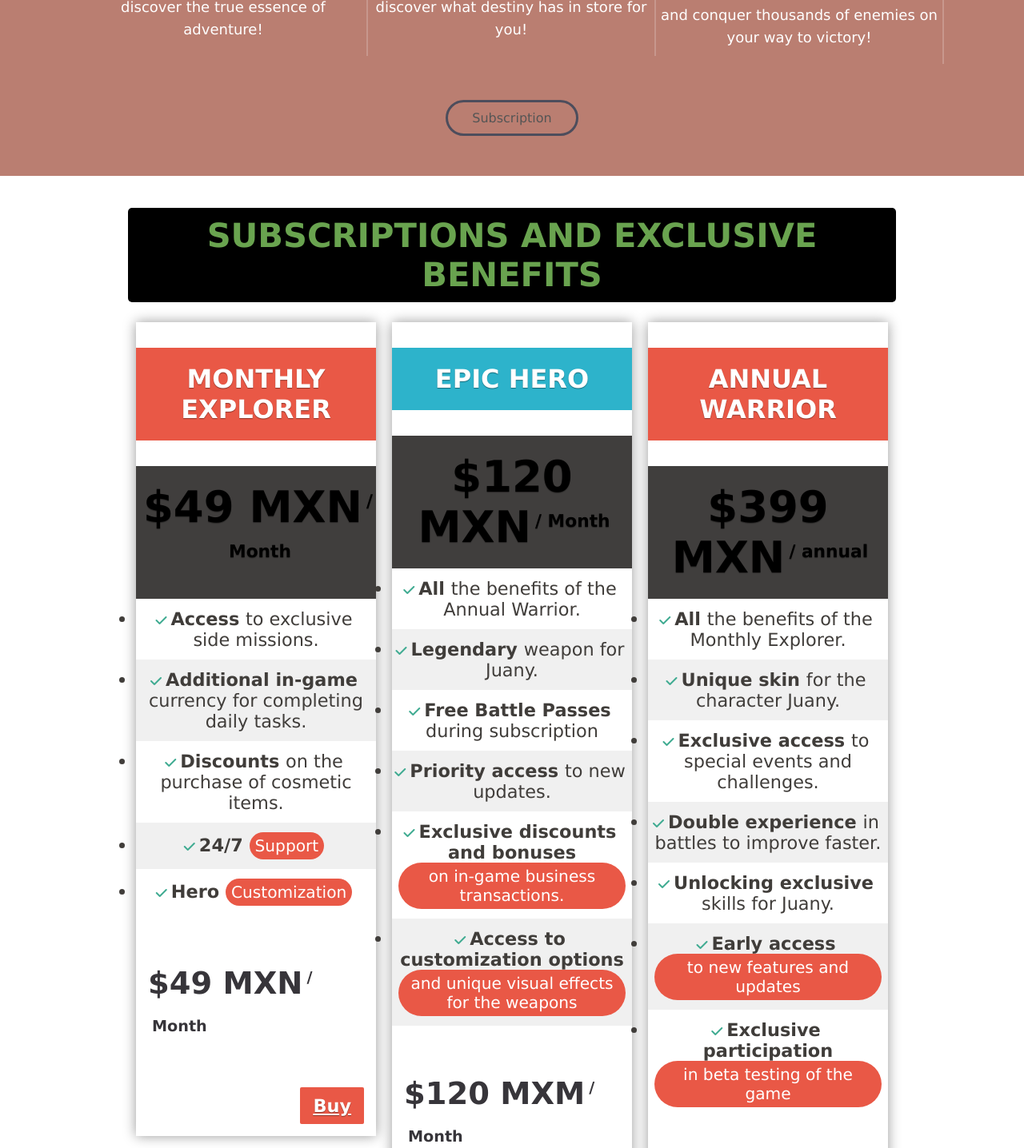
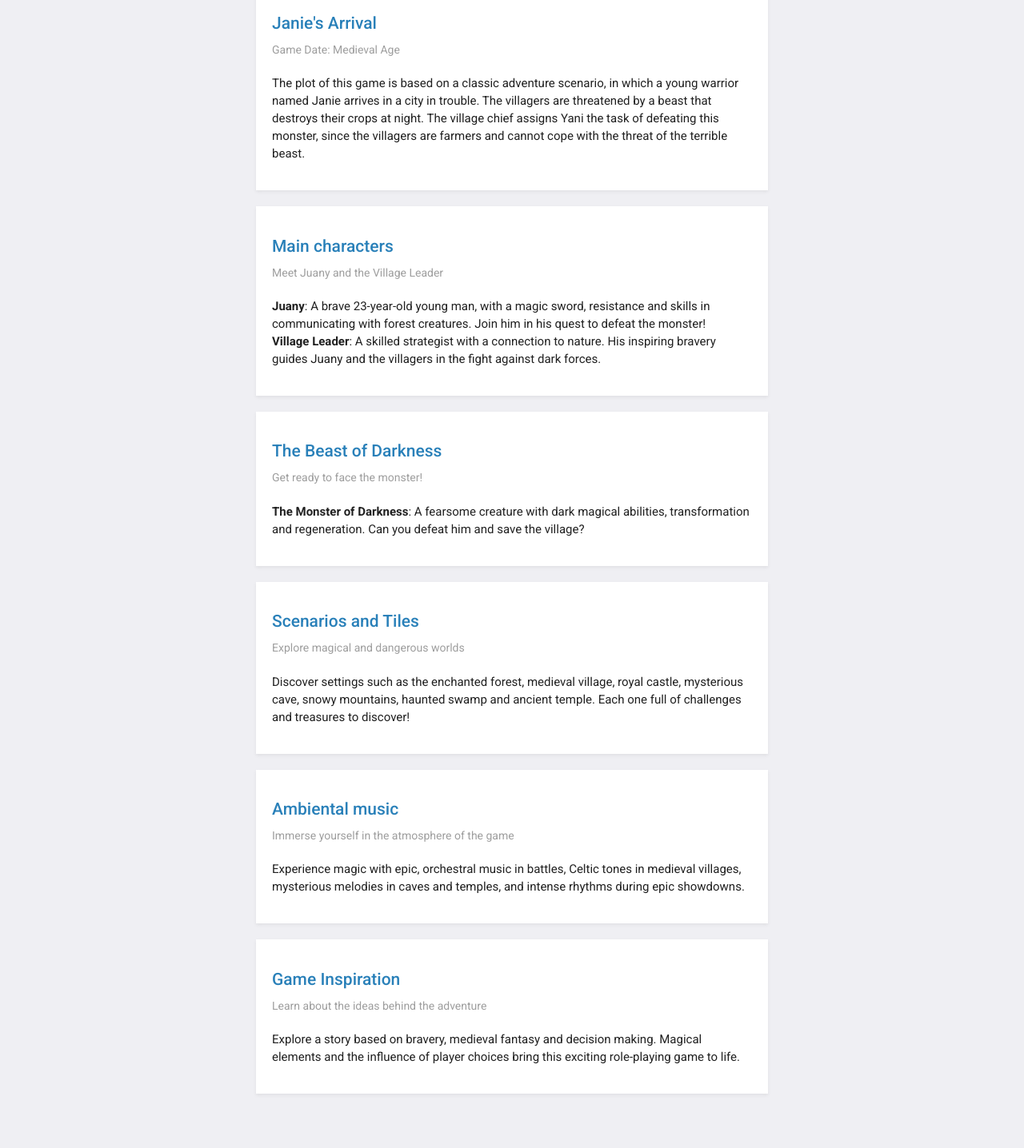
Before and after one commit to RABSUTSC/RABSUTSC.github.io, a plain HTML site: page index.html in a window 1280 px wide. Shown: the part 4951-6387 px from the top of the page at 80% size. Drawn offline with nearby package versions, Linux system fonts and the light colour scheme.

Commit message:
Add files via upload

```diff
--- a/index.html
+++ b/index.html
@@ -51,7 +51,7 @@
         </label>
         <nav class="menu">
             <a href="#main-description">Home</a>
-            <a href="#Blog">Blog</a>
+            <a href="#nueva-wrapper">Blog</a>
             <a href="#contacto">Contacts</a>
             <a href="#scroller">About</a>
             <a href="#">Pricing</a>
@@ -169,8 +169,137 @@
             </div>
         </div>
 
+        <!-- blog en home inicio -->
     </section>
+    <section>
+  <link href='https://fonts.googleapis.com/css?family=Roboto:400,500,300,700' rel='stylesheet' type='text/css'>
+  <style>
+ body {
+    background: #efeff3;
+    font-family: 'Roboto', sans-serif;
+    -webkit-font-smoothing: antialiased;
+    color: #212121;
+    margin: 0;
+    padding: 0;
+  }
 
+  .nueva-wrapper {
+    max-width: 1200px;
+    margin: 0 auto;
+    padding: 20px;
+  }
+
+  .nueva-top {
+    background: #3498db;
+    height: 180px;
+    border-top: 20px solid #2980b9;
+    display: flex;
+    align-items: center;
+    justify-content: center;
+  }
+
+  .nueva-top .nueva-title {
+    text-align: center;
+  }
+
+  .nueva-title h1 {
+    font-size: 24px;
+    color: #FFF;
+    font-weight: 500;
+  }
+
+  .nueva-content {
+    padding-bottom: 20px;
+  }
+
+  .nueva-card {
+    background: #fff;
+    padding: 20px;
+    margin: 20px auto;
+    box-shadow: 0 2px 4px rgba(100, 100, 100, 0.1);
+    max-width: 600px;
+  }
+
+  .nueva-card h2 {
+    font-size: 21px;
+    font-weight: 500;
+  }
+
+  .nueva-card h2 a {
+    color: #2980b9;
+    text-decoration: none;
+  }
+
+  .nueva-card .nueva-date {
+    color: #9e9e9e;
+    margin-top: 10px;
+    font-size: 14px;
+  }
+
+  .nueva-card .nueva-text {
+    color: #212121;
+    margin-top: 20px;
+    font-size: 15px;
+    line-height: 22px;
+  }
+  </style>
+</head>
+<body>
+    <div class="nueva-wrapper" id="nueva-wrapper">
+    <div class="nueva-top">
+      <div class="nueva-title">
+        <h1>Janie's Adventures - The Village</h1>
+      </div>
+    </div>
+    <div class="nueva-content">
+      <div class="nueva-card first">
+        <h2><a href="#">Janie's Arrival</a></h2>
+        <p class="nueva-date">Game Date: Medieval Age</p>
+        <p class="nueva-text">
+            The plot of this game is based on a classic adventure scenario, in which a young warrior named Janie arrives in a city in trouble. The villagers are threatened by a beast that destroys their crops at night. The village chief assigns Yani the task of defeating this monster, since the villagers are farmers and cannot cope with the threat of the terrible beast.
+        </p>
+      </div>
+      <div class="nueva-card">
+        <h2><a href="#">Main characters</a></h2>
+        <p class="nueva-date">Meet Juany and the Village Leader</p>
+        <p class="nueva-text">
+          <strong>Juany</strong>: A brave 23-year-old young man, with a magic sword, resistance and skills in communicating with forest creatures. Join him in his quest to defeat the monster!<br>
+          <strong>Village Leader</strong>: A skilled strategist with a connection to nature. His inspiring bravery guides Juany and the villagers in the fight against dark forces.
+        </p>
+      </div>
+      <div class="nueva-card">
+        <h2><a href="#">The Beast of Darkness</a></h2>
+        <p class="nueva-date">Get ready to face the monster!</p>
+        <p class="nueva-text">
+          <strong>The Monster of Darkness</strong>: A fearsome creature with dark magical abilities, transformation and regeneration. Can you defeat him and save the village?
+        </p>
+      </div>
+      <div class="nueva-card">
+        <h2><a href="#">Scenarios and Tiles</a></h2>
+        <p class="nueva-date">Explore magical and dangerous worlds</p>
+        <p class="nueva-text">
+            Discover settings such as the enchanted forest, medieval village, royal castle, mysterious cave, snowy mountains, haunted swamp and ancient temple. Each one full of challenges and treasures to discover!
+        </p>
+      </div>
+      <div class="nueva-card">
+        <h2><a href="#">Ambiental music</a></h2>
+        <p class="nueva-date">Immerse yourself in the atmosphere of the game</p>
+        <p class="nueva-text">
+            Experience magic with epic, orchestral music in battles, Celtic tones in medieval villages, mysterious melodies in caves and temples, and intense rhythms during epic showdowns.
+        </p>
+      </div>
+      <div class="nueva-card">
+        <h2><a href="#">Game Inspiration</a></h2>
+        <p class="nueva-date">Learn about the ideas behind the adventure</p>
+        <p class="nueva-text">
+            Explore a story based on bravery, medieval fantasy and decision making. Magical elements and the influence of player choices bring this exciting role-playing game to life.
+        </p>
+      </div>
+    </div>
+  </div>
+</section>
+
+<!-- blog en home inicio -->
     <script>
         function mostrarInformacion(personaje) {
             var informacionDiv = document.getElementById('informacion-' + personaje);
@@ -213,7 +342,7 @@
 <!-- Contenedor -->
 	<div class="pricing-wrapper clearfix">
 		<!-- Titulo -->
-		<h1 class="pricing-table-title">Subscriptions and Exclusive Benefits</h1>
+		<h1 class="pricing-table-title">Subscriptions and Benefits</h1>
         <style>
             @keyframes colorChange {
                 0% { color: #007BFF; }
@@ -457,7 +586,7 @@
                         <div class="footer-menu">
                             <ul>
                                 <a href="#main-description">Home</a>
-                                    <a href="#Blog">Blog</a>
+                                    <a href="#nueva-wrapper">Blog</a>
                                     <a href="#contacto">Contacts</a>
                                     <a href="#scroller">About</a>
                                     <a href="#">Pricing</a>
```
